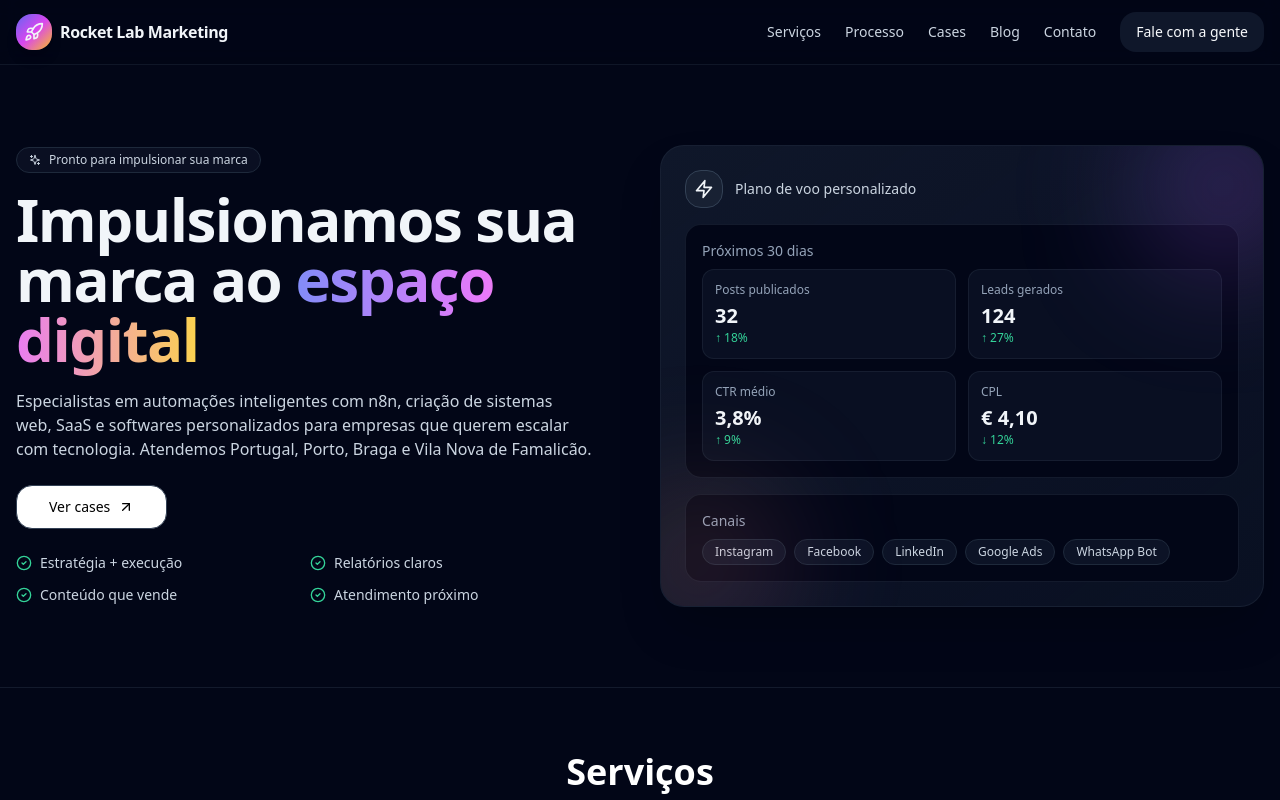
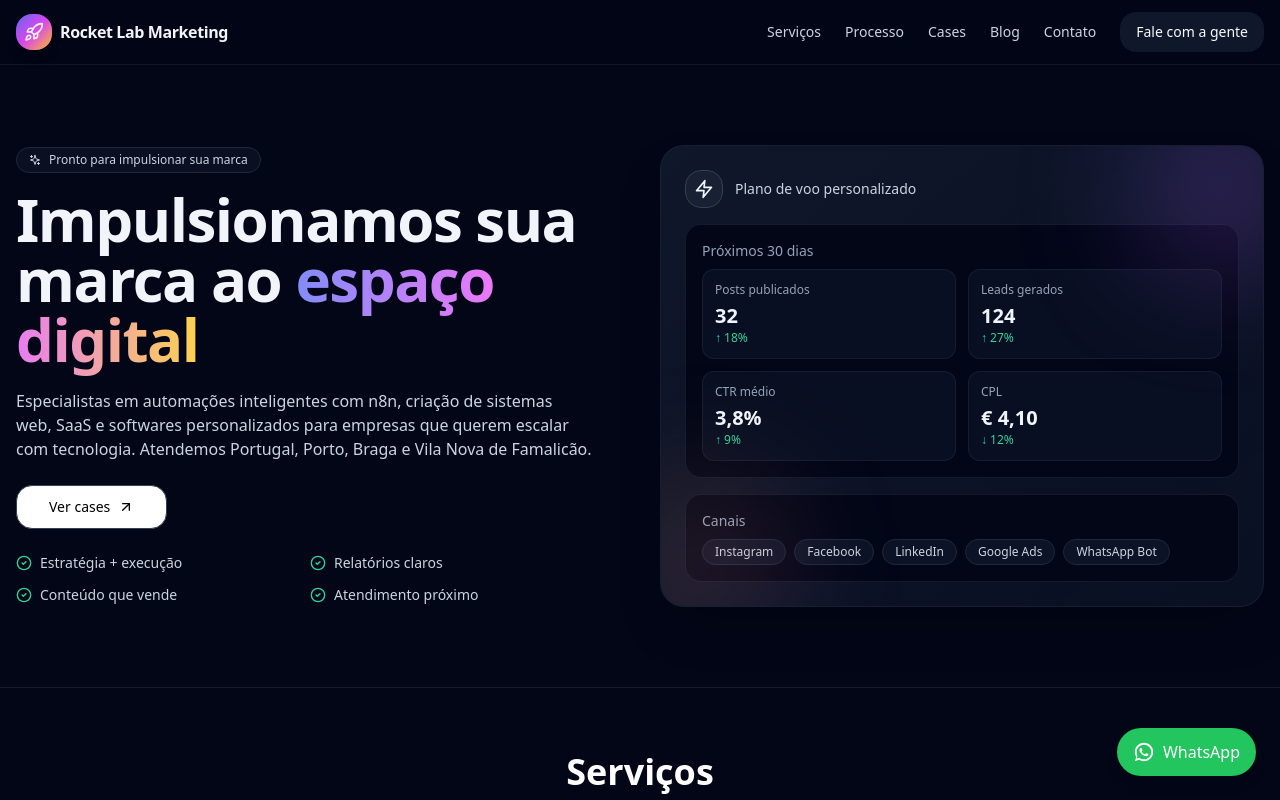
Before and after one commit to waldenrique/rocketai-lab, a Next.js app: page / in a window 1280 px wide. Shown: the top 800 px of the page. Built offline with nearby package versions, Linux system fonts and the light colour scheme.

Commit message:
fix: botão WhatsApp reinserido e visível em todas as páginas

```diff
--- a/app/page.tsx
+++ b/app/page.tsx
@@ -351,7 +351,25 @@ export default function RocketLabLanding() {
           <div className="text-sm text-slate-400">Feito com ❤ em Portugal</div>
         </div>
       </footer>
-    </div>
+    {/* Botão WhatsApp fixo */}
+    <a
+      href="https://wa.me/351938392404"
+      target="_blank"
+      rel="noopener noreferrer"
+      className="fixed bottom-6 right-6 z-50 flex items-center gap-2 px-4 py-3 bg-green-500 hover:bg-green-600 text-white rounded-full shadow-lg transition-all"
+      onClick={() => pushToDataLayer('whatsapp_click', {
+        categoria: 'Contato',
+        rotulo: 'Botão WhatsApp',
+        valor: 1
+      })}
+      aria-label="Falar no WhatsApp"
+    >
+      <svg xmlns="http://www.w3.org/2000/svg" width="22" height="22" fill="currentColor" viewBox="0 0 24 24">
+        <path d="M12 2C6.477 2 2 6.477 2 12c0 2.042.613 3.938 1.664 5.537L2 22l4.634-1.527A9.956 9.956 0 0 0 12 22c5.523 0 10-4.477 10-10S17.523 2 12 2zm0 18c-1.798 0-3.49-.527-4.91-1.432l-.35-.217-2.75.906.916-2.68-.228-.353C4.527 15.49 4 13.798 4 12c0-4.411 3.589-8 8-8s8 3.589 8 8-3.589 8-8 8zm4.406-5.845c-.242-.121-1.434-.707-1.655-.788-.221-.081-.382-.121-.543.121-.161.242-.622.788-.762.95-.141.161-.282.181-.523.06-.242-.121-1.022-.377-1.947-1.201-.72-.642-1.207-1.433-1.35-1.675-.141-.242-.015-.373.106-.494.109-.108.242-.282.363-.423.121-.141.161-.242.242-.403.081-.161.04-.302-.02-.423-.06-.121-.543-1.312-.744-1.797-.196-.471-.396-.406-.543-.414-.141-.007-.302-.009-.463-.009-.161 0-.423.06-.645.302-.221.242-.845.827-.845 2.017 0 1.19.865 2.341.985 2.504.121.161 1.701 2.6 4.127 3.537.577.198 1.027.316 1.378.404.578.147 1.104.126 1.52.077.464-.055 1.434-.586 1.637-1.152.202-.566.202-1.051.141-1.152-.06-.101-.221-.161-.463-.282z"/>
+      </svg>
+      WhatsApp
+    </a>
+  </div>
   );
 }
 
```
